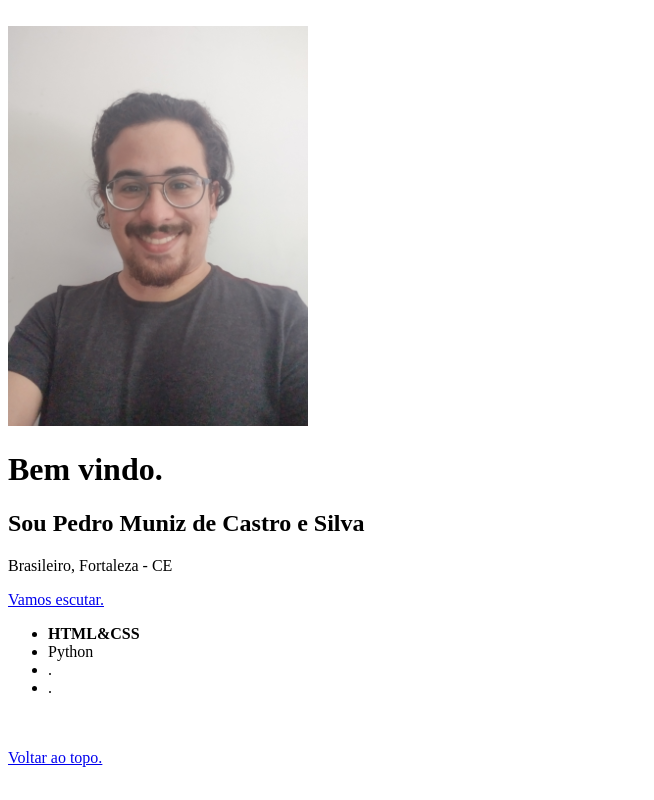
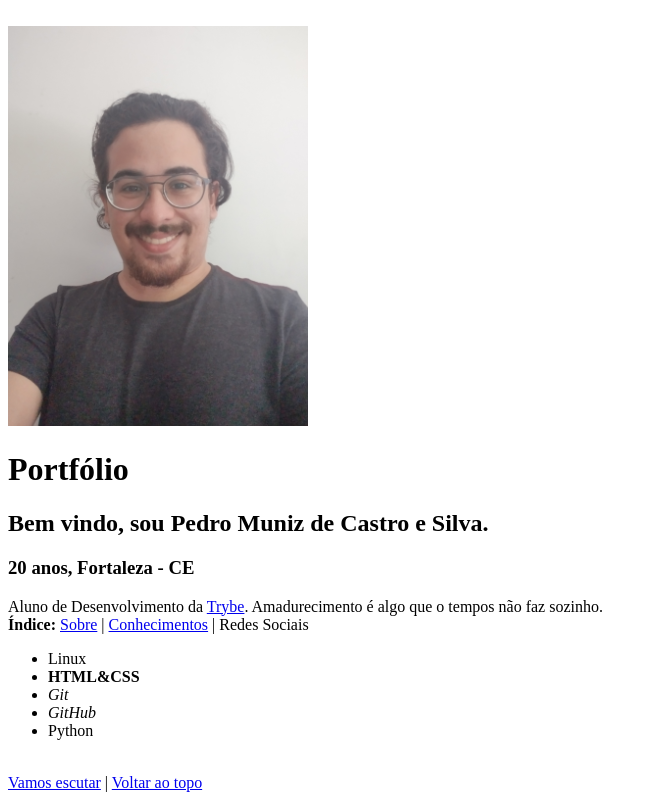
Before and after one commit to kariluss/kariluss.github.io, a plain HTML site: page index.html in a window 1280 px wide. Shown: the whole page, without its empty margins (0-654 px from the left). Drawn offline with Linux system fonts and the light colour scheme.

Commit message:
intex att

```diff
--- a/index.html
+++ b/index.html
@@ -7,19 +7,18 @@
     <body>
         <br id="topo">
         <img src="FOTOMINHA.jpg" alt="Pedro Muniz de Castro e Silva" width="300px">
-        <h1>Bem vindo.</h1>
-        <h2>Sou Pedro Muniz de Castro e Silva</h2>
-        <p>Brasileiro, Fortaleza - CE</p>
-        <a href="https://open.spotify.com/playlist/1Hk1ZtfUJ3yD7JdVNx3Hd9?si=d910600824c54d8f&nd=1" target="_blank">Vamos escutar.</a>
-        <br>
-        <ul>
+        <h1>Portfólio</h1>
+        <h2 id="sobre">Bem vindo, sou Pedro Muniz de Castro e Silva.</h2>
+        <h3>20 anos, Fortaleza - CE</h3>
+        <p>Aluno de Desenvolvimento da <a href="https://www.betrybe.com/" target="_blank">Trybe</a>. Amadurecimento é algo que o tempos não faz sozinho.<br><b>Índice:</b> <a href="#sobre">Sobre</a> | <a href="#conhecimentos">Conhecimentos</a> | Redes Sociais</p>
+        <ul id="conhecimentos">
+            <li>Linux</li>
             <li><strong>HTML&CSS</strong></li>
+            <li><em>Git</em></li>
+            <li><em>GitHub</em></li>
             <li>Python</li>
-            <li>.</li>
-            <li>.</li>
         </ul>
         <br>
-        <br>
-        <a href="#topo">Voltar ao topo.</a>
+        <a href="https://open.spotify.com/playlist/1Hk1ZtfUJ3yD7JdVNx3Hd9?si=d910600824c54d8f&nd=1" target="_blank">Vamos escutar</a> | <a href="#topo">Voltar ao topo</a>
     </body>
 </html>
```
